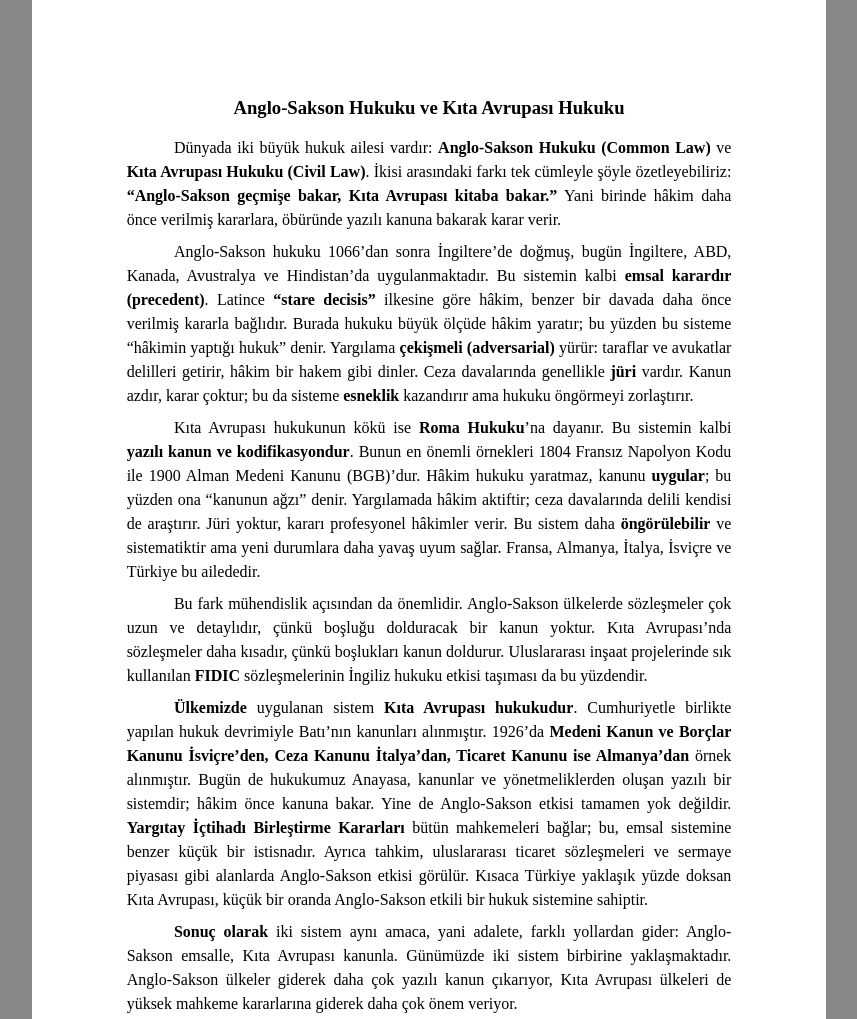
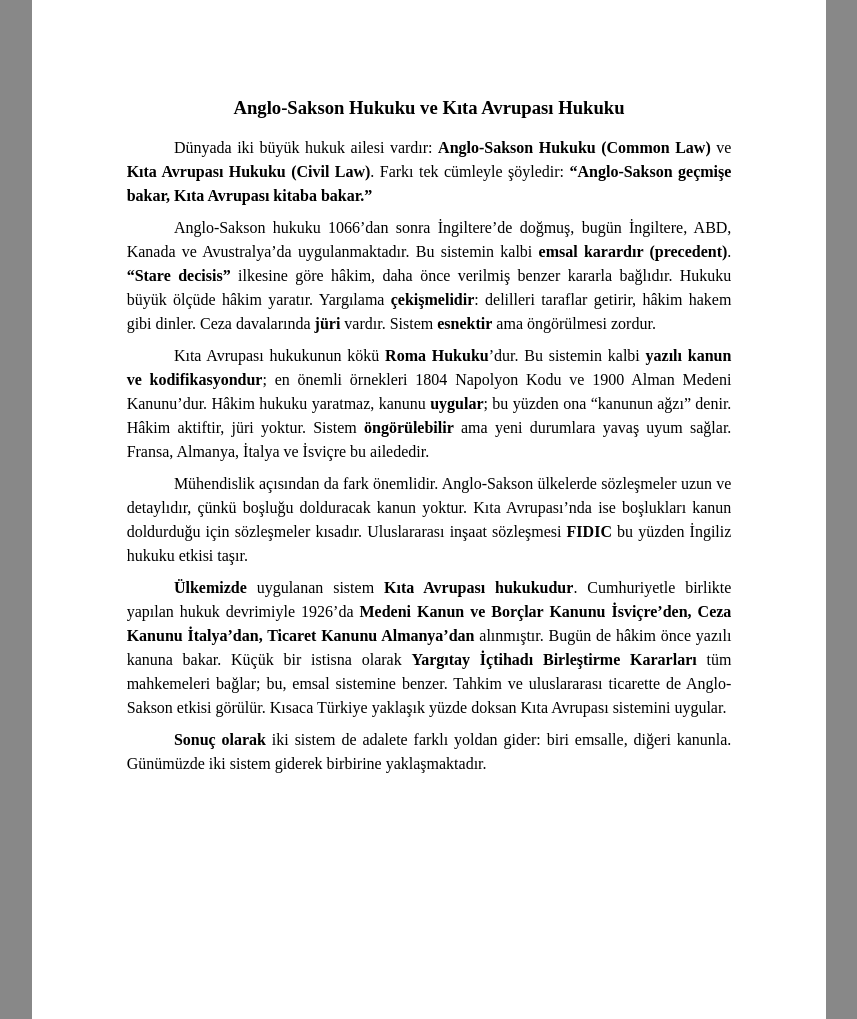
Before and after one commit to canogluy06-byte/Ordinaryunus, a plain HTML site: page vize/a4.html in a window 1280 px wide. Shown: the top 1019 px of the page, without its empty margins (211-1068 px from the left). Drawn offline with Linux system fonts and the light colour scheme.

Commit message:
Shorten essay to ~260 words
Co-Authored-By: Claude Opus 5.5 <noreply@anthropic.com>
Claude-Session: https://claude.ai/code/session_01WCyuFkvCUxZLx3MiifkZt2

```diff
--- a/vize/a4.html
+++ b/vize/a4.html
@@ -6,10 +6,10 @@ h1{font-size:14pt;text-align:center;margin:0 0 10pt}
 p{margin:0 0 6pt;text-indent:1.25cm}
 </style></head><body><div class="page">
 <h1>Anglo-Sakson Hukuku ve Kıta Avrupası Hukuku</h1>
-<p>Dünyada iki büyük hukuk ailesi vardır: <b>Anglo-Sakson Hukuku (Common Law)</b> ve <b>Kıta Avrupası Hukuku (Civil Law)</b>. İkisi arasındaki farkı tek cümleyle şöyle özetleyebiliriz: <b>“Anglo-Sakson geçmişe bakar, Kıta Avrupası kitaba bakar.”</b> Yani birinde hâkim daha önce verilmiş kararlara, öbüründe yazılı kanuna bakarak karar verir.</p>
-<p>Anglo-Sakson hukuku 1066’dan sonra İngiltere’de doğmuş, bugün İngiltere, ABD, Kanada, Avustralya ve Hindistan’da uygulanmaktadır. Bu sistemin kalbi <b>emsal karardır (precedent)</b>. Latince <b>“stare decisis”</b> ilkesine göre hâkim, benzer bir davada daha önce verilmiş kararla bağlıdır. Burada hukuku büyük ölçüde hâkim yaratır; bu yüzden bu sisteme “hâkimin yaptığı hukuk” denir. Yargılama <b>çekişmeli (adversarial)</b> yürür: taraflar ve avukatlar delilleri getirir, hâkim bir hakem gibi dinler. Ceza davalarında genellikle <b>jüri</b> vardır. Kanun azdır, karar çoktur; bu da sisteme <b>esneklik</b> kazandırır ama hukuku öngörmeyi zorlaştırır.</p>
-<p>Kıta Avrupası hukukunun kökü ise <b>Roma Hukuku</b>’na dayanır. Bu sistemin kalbi <b>yazılı kanun ve kodifikasyondur</b>. Bunun en önemli örnekleri 1804 Fransız Napolyon Kodu ile 1900 Alman Medeni Kanunu (BGB)’dur. Hâkim hukuku yaratmaz, kanunu <b>uygular</b>; bu yüzden ona “kanunun ağzı” denir. Yargılamada hâkim aktiftir; ceza davalarında delili kendisi de araştırır. Jüri yoktur, kararı profesyonel hâkimler verir. Bu sistem daha <b>öngörülebilir</b> ve sistematiktir ama yeni durumlara daha yavaş uyum sağlar. Fransa, Almanya, İtalya, İsviçre ve Türkiye bu ailededir.</p>
-<p>Bu fark mühendislik açısından da önemlidir. Anglo-Sakson ülkelerde sözleşmeler çok uzun ve detaylıdır, çünkü boşluğu dolduracak bir kanun yoktur. Kıta Avrupası’nda sözleşmeler daha kısadır, çünkü boşlukları kanun doldurur. Uluslararası inşaat projelerinde sık kullanılan <b>FIDIC</b> sözleşmelerinin İngiliz hukuku etkisi taşıması da bu yüzdendir.</p>
-<p><b>Ülkemizde</b> uygulanan sistem <b>Kıta Avrupası hukukudur</b>. Cumhuriyetle birlikte yapılan hukuk devrimiyle Batı’nın kanunları alınmıştır. 1926’da <b>Medeni Kanun ve Borçlar Kanunu İsviçre’den, Ceza Kanunu İtalya’dan, Ticaret Kanunu ise Almanya’dan</b> örnek alınmıştır. Bugün de hukukumuz Anayasa, kanunlar ve yönetmeliklerden oluşan yazılı bir sistemdir; hâkim önce kanuna bakar. Yine de Anglo-Sakson etkisi tamamen yok değildir. <b>Yargıtay İçtihadı Birleştirme Kararları</b> bütün mahkemeleri bağlar; bu, emsal sistemine benzer küçük bir istisnadır. Ayrıca tahkim, uluslararası ticaret sözleşmeleri ve sermaye piyasası gibi alanlarda Anglo-Sakson etkisi görülür. Kısaca Türkiye yaklaşık yüzde doksan Kıta Avrupası, küçük bir oranda Anglo-Sakson etkili bir hukuk sistemine sahiptir.</p>
-<p><b>Sonuç olarak</b> iki sistem aynı amaca, yani adalete, farklı yollardan gider: Anglo-Sakson emsalle, Kıta Avrupası kanunla. Günümüzde iki sistem birbirine yaklaşmaktadır. Anglo-Sakson ülkeler giderek daha çok yazılı kanun çıkarıyor, Kıta Avrupası ülkeleri de yüksek mahkeme kararlarına giderek daha çok önem veriyor.</p>
+<p>Dünyada iki büyük hukuk ailesi vardır: <b>Anglo-Sakson Hukuku (Common Law)</b> ve <b>Kıta Avrupası Hukuku (Civil Law)</b>. Farkı tek cümleyle şöyledir: <b>“Anglo-Sakson geçmişe bakar, Kıta Avrupası kitaba bakar.”</b></p>
+<p>Anglo-Sakson hukuku 1066’dan sonra İngiltere’de doğmuş, bugün İngiltere, ABD, Kanada ve Avustralya’da uygulanmaktadır. Bu sistemin kalbi <b>emsal karardır (precedent)</b>. <b>“Stare decisis”</b> ilkesine göre hâkim, daha önce verilmiş benzer kararla bağlıdır. Hukuku büyük ölçüde hâkim yaratır. Yargılama <b>çekişmelidir</b>: delilleri taraflar getirir, hâkim hakem gibi dinler. Ceza davalarında <b>jüri</b> vardır. Sistem <b>esnektir</b> ama öngörülmesi zordur.</p>
+<p>Kıta Avrupası hukukunun kökü <b>Roma Hukuku</b>’dur. Bu sistemin kalbi <b>yazılı kanun ve kodifikasyondur</b>; en önemli örnekleri 1804 Napolyon Kodu ve 1900 Alman Medeni Kanunu’dur. Hâkim hukuku yaratmaz, kanunu <b>uygular</b>; bu yüzden ona “kanunun ağzı” denir. Hâkim aktiftir, jüri yoktur. Sistem <b>öngörülebilir</b> ama yeni durumlara yavaş uyum sağlar. Fransa, Almanya, İtalya ve İsviçre bu ailededir.</p>
+<p>Mühendislik açısından da fark önemlidir. Anglo-Sakson ülkelerde sözleşmeler uzun ve detaylıdır, çünkü boşluğu dolduracak kanun yoktur. Kıta Avrupası’nda ise boşlukları kanun doldurduğu için sözleşmeler kısadır. Uluslararası inşaat sözleşmesi <b>FIDIC</b> bu yüzden İngiliz hukuku etkisi taşır.</p>
+<p><b>Ülkemizde</b> uygulanan sistem <b>Kıta Avrupası hukukudur</b>. Cumhuriyetle birlikte yapılan hukuk devrimiyle 1926’da <b>Medeni Kanun ve Borçlar Kanunu İsviçre’den, Ceza Kanunu İtalya’dan, Ticaret Kanunu Almanya’dan</b> alınmıştır. Bugün de hâkim önce yazılı kanuna bakar. Küçük bir istisna olarak <b>Yargıtay İçtihadı Birleştirme Kararları</b> tüm mahkemeleri bağlar; bu, emsal sistemine benzer. Tahkim ve uluslararası ticarette de Anglo-Sakson etkisi görülür. Kısaca Türkiye yaklaşık yüzde doksan Kıta Avrupası sistemini uygular.</p>
+<p><b>Sonuç olarak</b> iki sistem de adalete farklı yoldan gider: biri emsalle, diğeri kanunla. Günümüzde iki sistem giderek birbirine yaklaşmaktadır.</p>
 </div></body></html>
```
Also changed, not shown: vize/a4.png.
